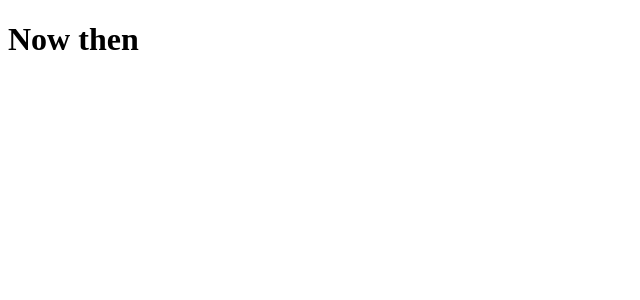
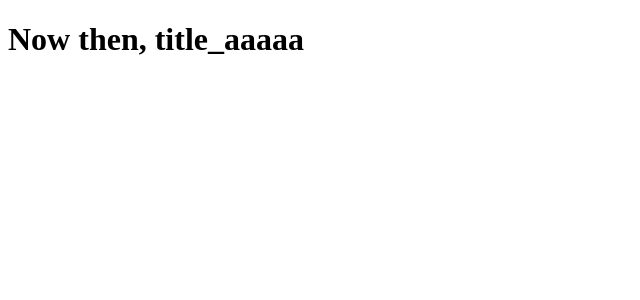
Before and after one commit to Squiggle/coordinator, a React app: page / in a window 1280 px wide. Shown: the top 300 px of the page, without its empty margins (0-640 px from the left). Built offline with nearby package versions, Linux system fonts and the light colour scheme.

Commit message:
Page resource and DI mechanism

```diff
--- a/src/app/App.tsx
+++ b/src/app/App.tsx
@@ -1,9 +1,21 @@
 import * as React from 'react'
 import * as ReactDOM from 'react-dom'
 
-class App extends React.Component<any, any> {
+import { Inject, Injectable } from './Injector';
+import { PageService } from './pages/PageResource';
+
+interface AppProps extends Injectable {
+}
+
+@Inject(['title'])
+class App extends React.Component<AppProps, any> {
+
+  constructor(props) {
+    super(props);
+  }
+
   render() {
-    return(<h1>Now then</h1>)
+    return(<h1>Now then, {this.props.dependencies['title']}</h1>)
   }
 }
 
--- a/src/app/Header.tsx
+++ b/src/app/Header.tsx
@@ -3,4 +3,9 @@ import { Link } from 'react-router';
 
 class Header extends React.Component<any, any> {
 
+  render() {
+    return(
+      <ul><li>HI</li><li>HO</li></ul>
+    );
+  }
 }
--- /dev/null
+++ b/src/app/Injector.tsx
@@ -0,0 +1,42 @@
+import * as React from 'react';
+
+export interface Injectable {
+  dependencies?: { [key: string]: any };
+}
+
+function injectedComponent(dependencyNames: string[], Component) {
+  dependencyNames = dependencyNames || [];
+
+  return class InjectedComponent extends React.Component<any, any> {
+
+    private dependencies?: { [key: string]: any };
+
+    constructor(props: Injectable) {
+      super(props);
+      this.dependencies = {};
+      dependencyNames.forEach(n => this.dependencies[n] = this.resolve(n));
+    }
+
+    private resolve(depId: string): any {
+      return depId + '_aaaaa';
+    }
+
+    render() {
+      // create the component, with the dependencies available via .props
+      return (<Component dependencies={this.dependencies} />);
+    }
+  }
+}
+
+/**
+ * Decorator
+ * @inject(['serviceName', 'otherServiceName'])
+ * Ensures that instances of registered services available on the Component
+ * As a dictionary on the Component's props
+ * i.e. this.props.dependency['serviceName']
+ */
+export function Inject(dependencyNames: string[]) {
+  return function(component: typeof React.Component) {
+    return injectedComponent(dependencyNames, component);
+  }
+}
--- a/src/app/pages/PageResource.ts
+++ b/src/app/pages/PageResource.ts
@@ -3,7 +3,7 @@ interface PageResource {
   slug: string;
 }
 
-class PageService {
+export class PageService {
 
   list(): PageResource[] {
     return [
--- a/tsconfig.json
+++ b/tsconfig.json
@@ -5,7 +5,8 @@
         "noImplicitAny": false,
         "module": "commonjs",
         "target": "es2015",
-        "jsx": "react"
+        "jsx": "react",
+        "experimentalDecorators": true
     },
     "exclude": [
         "node_modules"
```
